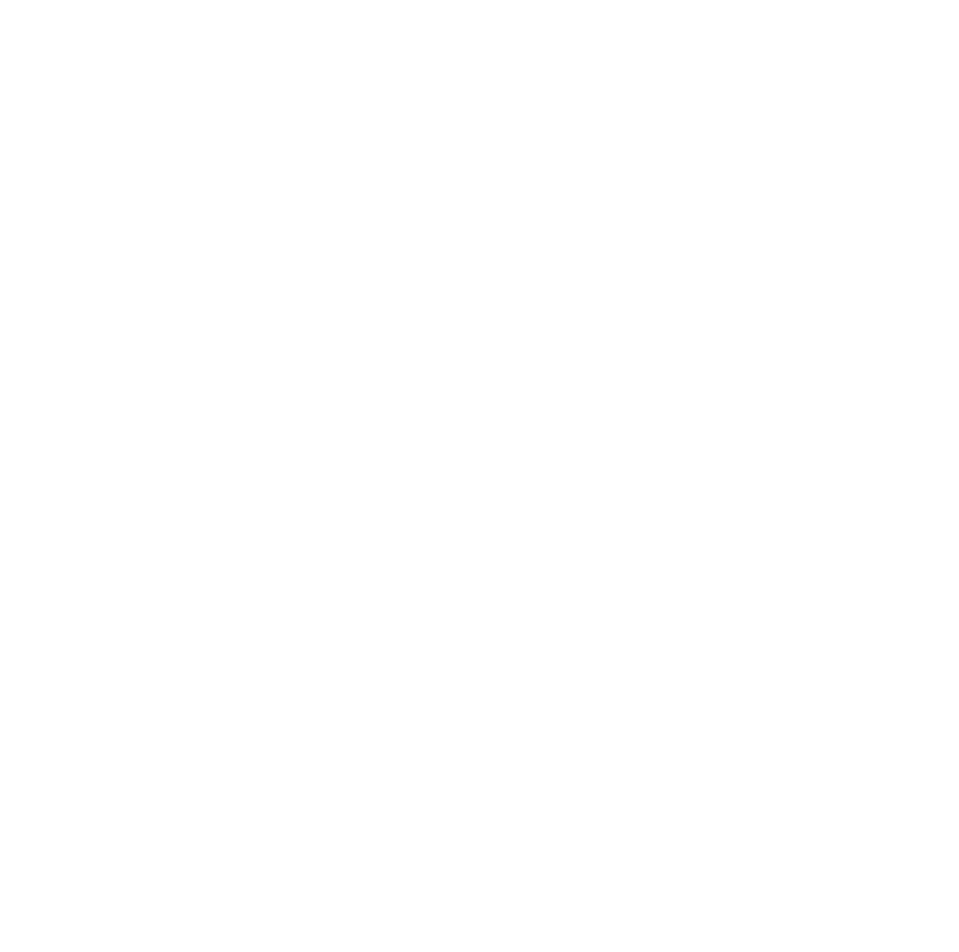
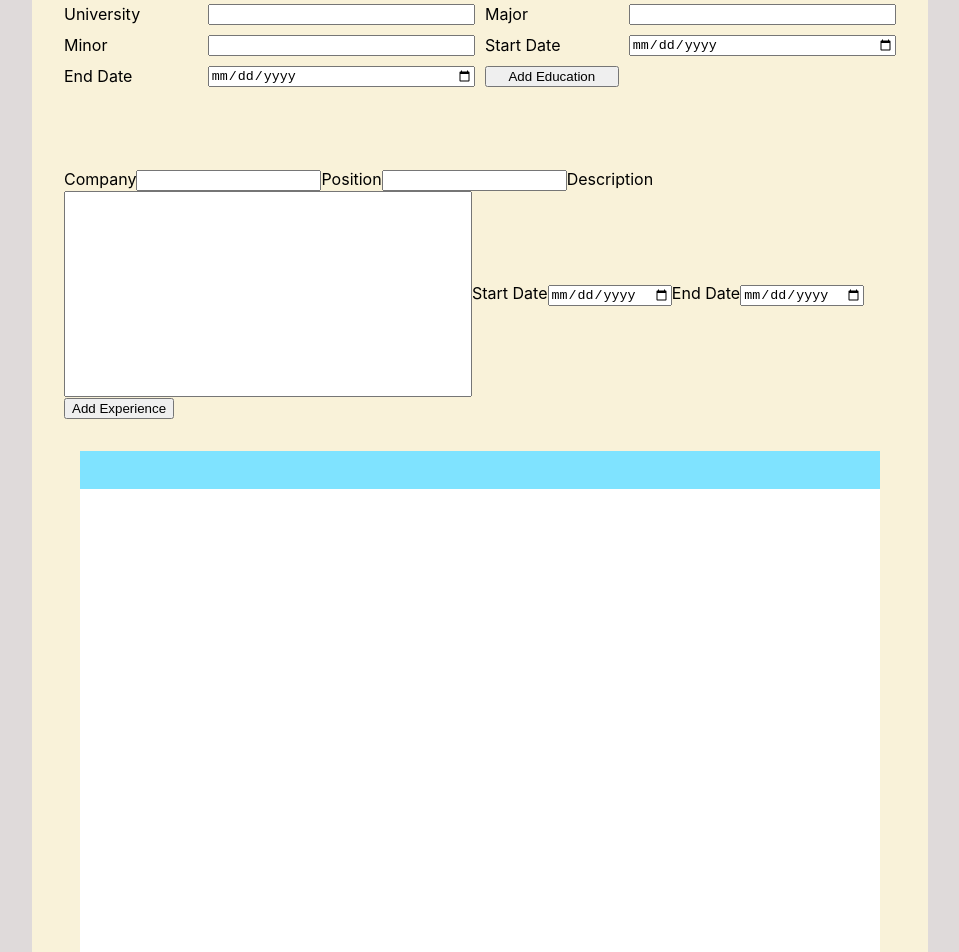
Before and after one commit to TylerWSchnabel/CV-project, a React (Create React App) app in the folder cv-project/: page / in a window 1280 px wide. Shown: the part 180-1132 px from the top of the page, without its empty margins (160-1119 px from the left). Before the commit the page ends 800 px from the top, so only its background shows below. Built offline with nearby package versions, Linux system fonts and the light colour scheme.

Commit message:
Inputs are on the dom

```diff
--- a/cv-project/src/App.css
+++ b/cv-project/src/App.css
@@ -1,38 +1,53 @@
-.App {
+body{
+   background-color: rgb(223, 218, 218);
+}
+
+.main {
+  width: 70%;
+  margin-left: 15%;
+  background-color: rgb(249, 242, 217);
+}
+
+#infoDiv, #educationDiv, #experienceDiv{
+  margin-top: 2%;
+  padding: 2rem;
+}
+
+#infoForm {
+  display: grid;
+  grid-template-columns: 1fr 2fr 1fr 2fr;
+  gap: 10px;
+}
+
+#educationForm {
+  display: grid;
+  grid-template-columns: 1fr 2fr 1fr 2fr;
+  gap: 10px;
+}
+
+
+.head {
+  display: grid;
+  grid-row: 1fr 1fr;
+  background-color: rgb(127, 227, 255);
   text-align: center;
 }
-
-.App-logo {
-  height: 40vmin;
-  pointer-events: none;
+.contactInfo{
+  display: grid;
+  grid-template-columns: 1fr 1fr 1fr;
 }
 
-@media (prefers-reduced-motion: no-preference) {
-  .App-logo {
-    animation: App-logo-spin infinite 20s linear;
-  }
+#descriptionInput {
+  width: 400px;
+  height: 200px;
+}
+.resumeContainer {
+  display: grid;
 }
 
-.App-header {
-  background-color: #282c34;
-  min-height: 100vh;
-  display: flex;
-  flex-direction: column;
-  align-items: center;
-  justify-content: center;
-  font-size: calc(10px + 2vmin);
-  color: white;
+.resume {
+  width: 800px;
+  height: 1100px;
+  background-color: white;
+  justify-self: center;
 }
-
-.App-link {
-  color: #61dafb;
-}
-
-@keyframes App-logo-spin {
-  from {
-    transform: rotate(0deg);
-  }
-  to {
-    transform: rotate(360deg);
-  }
-}
--- a/cv-project/src/App.js
+++ b/cv-project/src/App.js
@@ -5,6 +5,7 @@
 import Header from './components/Header';
 import Experience from './components/Experience';
 import Education from './components/Education';
+import uniqid from "uniqid";
 
 
 class App extends Component {
@@ -16,10 +17,11 @@
             phoneNumber : '',
             email : '',
             linkedIn : '',
-            degree: {school : '', major : '', minor : '',startDate : '', endDate:''},
+            degree: {school : '', major : '', minor : '',startDate : '', endDate:'', id: uniqid()},
             education: [],
-            experience: { company:'', position:'', description:'', startDate:'', endDate:''},
+            experience: { company:'', position:'', description:'', startDate:'', endDate:'', id: uniqid()},
             workHistory: [],
+
         };
     }
 
@@ -29,8 +31,6 @@
             phoneNumber: document.getElementById('numberInput').value,
             email: document.getElementById('emailInput').value,
             linkedIn: document.getElementById('linkedInInput').value,
-
-
         })
     }
 
@@ -42,6 +42,7 @@
                 minor: document.getElementById('minorInput').value,
                 startDate: document.getElementById('schoolStartInput').value,
                 endDate: document.getElementById('schoolEndInput').value,
+                id: this.state.degree.id
             }
         })
     }
@@ -53,6 +54,7 @@
                 description: document.getElementById('descriptionInput').value,
                 startDate: document.getElementById('positionStartInput').value,
                 endDate: document.getElementById('positionEndInput').value,
+                id: this.state.experience.id
             }
         })
     }
@@ -67,18 +69,22 @@
                 minor: document.getElementById('minorInput').value,
                 startDate: document.getElementById('schoolStartInput').value,
                 endDate: document.getElementById('schoolEndInput').value,
+                id: uniqid()
             }
         })
     }
 
     submitExperience = (e) => {
+        e.preventDefault();
         this.setState({
+            workHistory : this.state.workHistory.concat(this.state.experience),
             experience: {
                 company: document.getElementById('companyInput').value,
                 position: document.getElementById('positionInput').value,
                 description: document.getElementById('descriptionInput').value,
                 startDate: document.getElementById('positionStartInput').value,
                 endDate: document.getElementById('positionEndInput').value,
+                id: uniqid()
             }
         })
     }
@@ -87,7 +93,7 @@
         const { fullName, phoneNumber, email, linkedIn, degree, education, experience, workHistory} = this.state;
 
         return(
-            <div>
+            <div className='main'>
                 <div id='infoDiv'>
                     <form id='infoForm'>
                         <label id='nameLabel' className='label'>Name</label>
@@ -162,7 +168,7 @@
                 </div>
                 <div id='experienceDiv'>
                     <form id='experienceForm' onSubmit={this.submitExperience}>
-                    <label id='companyLabel' className='label'>Company</label>
+                        <label id='companyLabel' className='label'>Company</label>
                         <input
                             onChange={this.experienceChange}
                             type='text'
@@ -199,10 +205,15 @@
                         />
                         <button type='submit'>Add Experience</button>
                     </form>
-                    <Header name = {this.state.fullName} phone = {this.state.phoneNumber} email = {this.state.email} linkedIn = {this.state.linkedIn}/>
-                    <Education  education={education}/>
-                    <Experience  />
                 </div>
+                <div className='resumeContainer'>
+                    <div className='resume'>
+                        <Header name = {this.state.fullName} phone = {this.state.phoneNumber} email = {this.state.email} linkedIn = {this.state.linkedIn}/>
+                        <Education  education={education}/>
+                        <Experience  workHistory={workHistory}/>
+                    </div>
+                </div>
+
             </div>
         )
     }
--- a/cv-project/src/components/Education.js
+++ b/cv-project/src/components/Education.js
@@ -8,8 +8,7 @@
     return(
         <div className="educationDiv">
             {education.map((degree) => {
-                return(
-                    <div className="degree">
+                return <div className="degree" key={degree.id}>
                             <div className="school">
                                 <p>{degree.school}</p>
                             </div>
@@ -25,8 +24,9 @@
                             <div className="degreeEndDate">
                                 <p>{degree.degreeEndDate}</p>
                             </div>
+                            <button className="editEducation">Edit Education</button>
+                            <button className="deleteEducation">Delete Education</button>
                         </div>
-                )
             })}
         </div>
 
--- a/cv-project/src/components/Experience.js
+++ b/cv-project/src/components/Experience.js
@@ -1,33 +1,36 @@
 /* eslint-disable no-useless-constructor */
-import React, { Component} from "react";
+import React from "react";
 
-class Experience extends Component {
+const Experience = (props) => {
 
-    constructor(props) {
-        super(props)
-    }
+    const { workHistory } = props;
 
-    render(){
     return(
-            <div className="experienceDiv">
+        <div className="workHistoryDiv">
+            {workHistory.map((experience) => {
+                return <div className="experienceDiv" key={experience.id}>
                             <div className="company">
-                    <h1>{this.props.company}</h1>
+                                <h1>{experience.company}</h1>
                             </div>
                             <div className="position">
-                    <p>{this.props.position}</p>
+                                <p>{experience.position}</p>
                             </div>
                             <div className="description">
-                    <p>{this.props.description}</p>
+                                <p>{experience.description}</p>
                             </div>
                             <div className="positionStartDate">
-                    <p>{this.props.description}</p>
+                                <p>{experience.startDate}</p>
                             </div>
                             <div className="posiitonEndDate">
-                    <p>{this.props.description}</p>
+                                <p>{experience.endDate}</p>
                             </div>
+                            <div className="editButtons">
+                                <button className="editExperience">Edit Experience</button>
+                                <button className="deleteExperience">Delete Experience</button>
+                            </div>
+                        </div>
+            })}
         </div>
     )
 }
-}
-
 export default Experience;
--- /dev/null
+++ b/package.json
@@ -0,0 +1,5 @@
+{
+  "dependencies": {
+    "uniqid": "^5.4.0"
+  }
+}
```
Also changed, not shown: 1 other file (tests, documents, lock files or other folders). Lines whose indentation alone changed are shown as unchanged.
